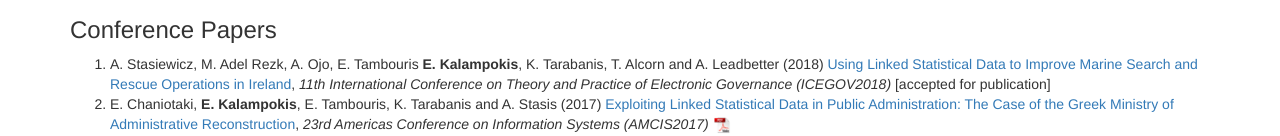
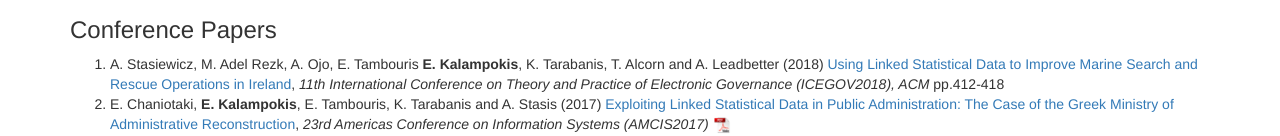
Before and after one commit to kalampokis/kalampokis.github.io, a plain HTML site: page index.html in a window 1280 px wide. Shown: the part 1427-1563 px from the top of the page. Drawn offline with Linux system fonts and the light colour scheme.

Commit message:
Update index.html

```diff
--- a/index.html
+++ b/index.html
@@ -146,7 +146,7 @@
     </ol>
     <h3 class="text-left">Conference Papers</h3>
   	<ol class="text-left">
-		<li>A. Stasiewicz, M. Adel Rezk, A. Ojo, E. Tambouris <b>E. Kalampokis</b>, K. Tarabanis, T. Alcorn and A. Leadbetter (2018) <a target="_blank" href="">Using Linked Statistical Data to Improve Marine Search and Rescue Operations in Ireland</a>, <i>11th International Conference on Theory and Practice of Electronic Governance (ICEGOV2018)</i> [accepted for publication]</li>
+	  <li>A. Stasiewicz, M. Adel Rezk, A. Ojo, E. Tambouris <b>E. Kalampokis</b>, K. Tarabanis, T. Alcorn and A. Leadbetter (2018) <a target="_blank" href="https://doi.org/10.1145/3209415.3209511">Using Linked Statistical Data to Improve Marine Search and Rescue Operations in Ireland</a>, <i>11th International Conference on Theory and Practice of Electronic Governance (ICEGOV2018), ACM</i> pp.412-418</li>
           <li>E. Chaniotaki, <b>E. Kalampokis</b>, E. Tambouris, K. Tarabanis and A. Stasis (2017) <a target="_blank" href="http://aisel.aisnet.org/amcis2017/eGovernment/Presentations/15/">Exploiting Linked Statistical Data in Public Administration: The Case of the Greek Ministry of Administrative Reconstruction</a>, <i>23rd Americas Conference on Information Systems (AMCIS2017)</i> <a target="_blank" href="Papers/AMCIS_2017_preprint.pdf"><img width="18" src="/figures/pdf2.png"/></a></li>
 	  <li>M. Toots, K. McBride, T. Kalvet, R. Krimmer, E. Tambouris, E. Panopoulou, <b>E. Kalampokis</b> and K. Tarabanis (2017) <a target="_blank" href="https://doi.org/10.1007/978-3-319-64677-0_22">A Framework for Data-Driven Public Service Co-Production</a>, <i>16th Annual International IFIP Electronic Government Conference (EGOV2017), Springer</i> pp.264-275</li>
 	  <li>E. Tambouris, <b>E. Kalampokis</b> and K. Tarabanis (2017) <a target="_blank" href="https://doi.org/10.1145/3085228.3085304">Visualizing Linked Open Statistical Data to Support Public Administration</a>, <i>18th Annual International Conference on Digital Government Research (dg.o 2017), ACM,</i> pp.149-154</li>
```
